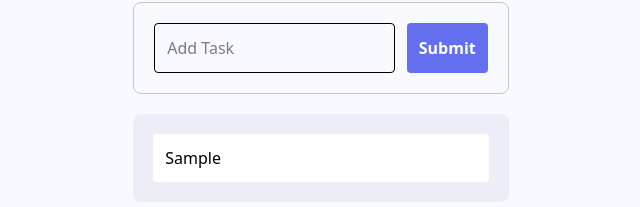
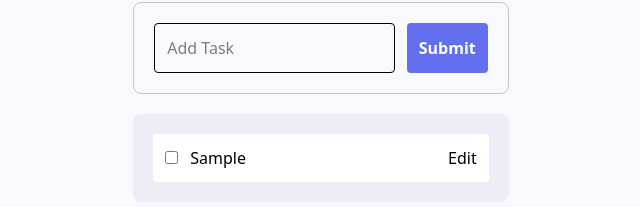
Before and after one commit to Akash2Patil/todolist, a React (Vite) app: page / in a window 1280 px wide. Both pictures are taken after typing "Sample" into the empty fields and a click on the input 766 px from the left and 210 px from the top of the page. Shown: the part 163-370 px from the top of the page, without its empty margins (319-959 px from the left). Built offline with nearby package versions, Linux system fonts and the light colour scheme.

Commit message:
checkbox added

```diff
--- a/src/component/Tasklist.jsx
+++ b/src/component/Tasklist.jsx
@@ -5,7 +5,7 @@ const Tasklist = ({tasks}) => {
   return (
     <div className='mt-5 w-1/3 bg-[#ecedf6] rounded-lg'>
     <ul>
-      {tasks.map((item,index)=>(<li className='bg-white p-3 rounded-sm m-5' key={index}><p className='w-full break-words'>{item}</p></li>))}
+      {tasks.map((item,index)=>(<li className='bg-white p-3 rounded-sm m-5 flex gap-3 items-center' key={index}> <input type="checkbox" name="" id="" /> <p className='w-full break-words'>{item}</p><button>Edit</button></li>))}
     </ul>
     </div>
   )
```
